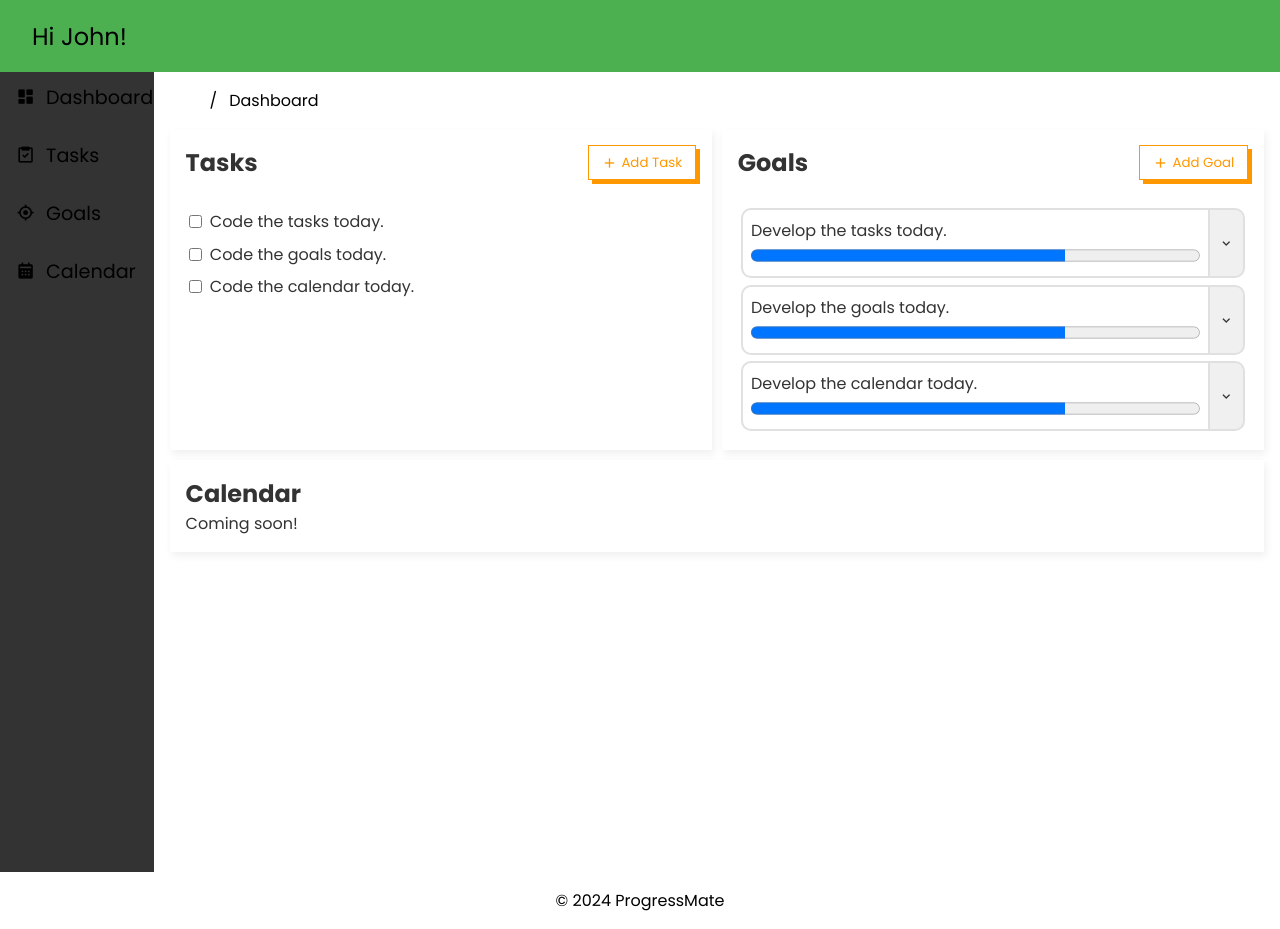
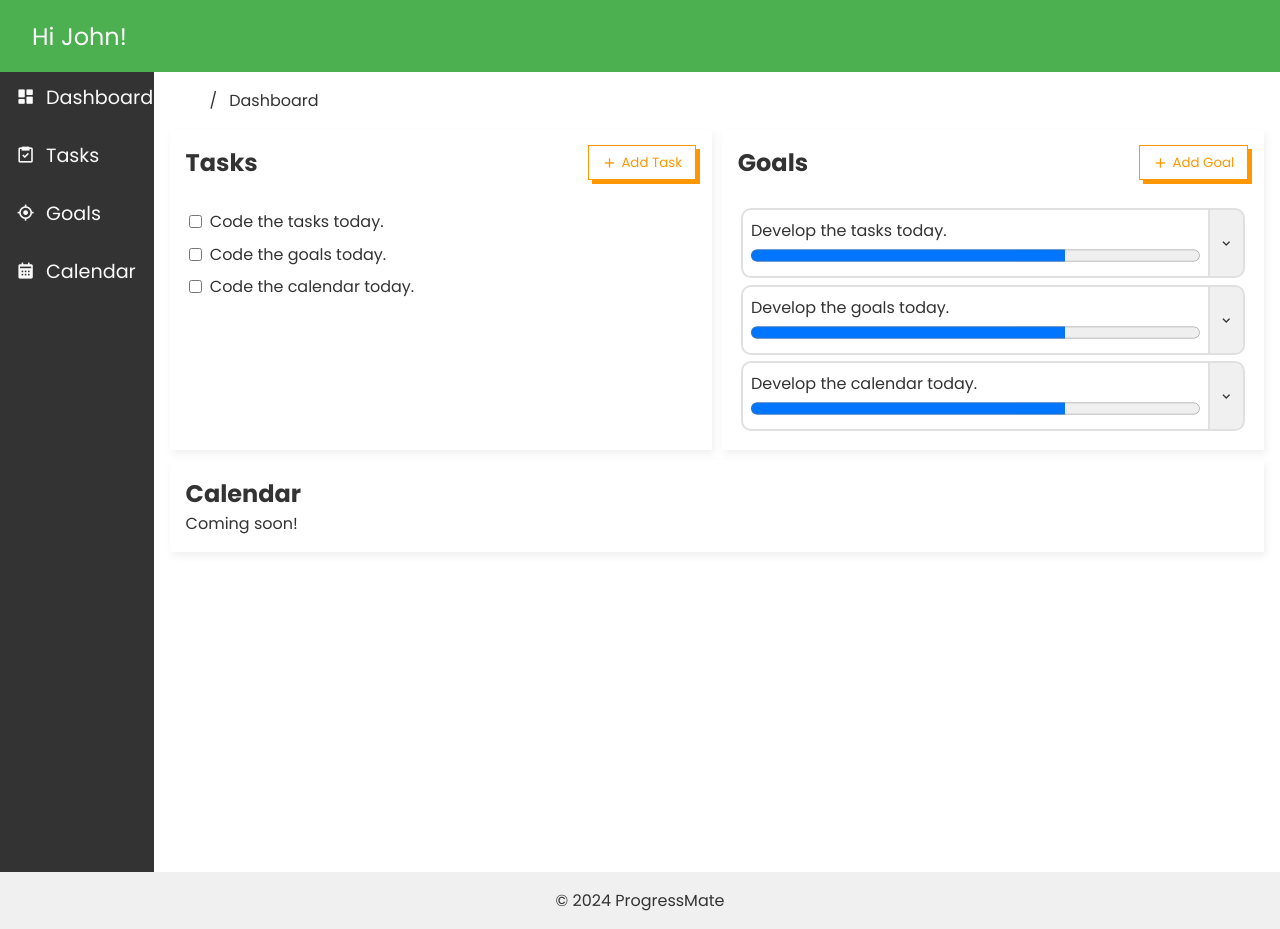
Before and after one commit to jrhylf/progress-mate-app, a React (Create React App) app in the folder progress-mate/frontend/: page /dashboard in a window 1280 px wide. Built offline with nearby package versions, Linux system fonts and the light colour scheme; some icons are missing.

Commit message:
updated css

```diff
--- a/progress-mate/frontend/src/css/Dashboard.css
+++ b/progress-mate/frontend/src/css/Dashboard.css
@@ -14,7 +14,7 @@
 .greeting {
     font-size: 1.5rem;
     margin-right: 1rem;
-    color: var(--text-color2);
+    color: var(--text-light);
 }
 
 .user-main {
@@ -28,8 +28,8 @@
     width: 100%;
     display: flex;
     flex-direction: column;
-    color: var(--text-color1);
-    background-color: var(--background-color2);
+    color: var(--text-dark);
+    background-color: var(--background-light2);
     padding: 1rem;
     overflow: hidden;
 }
@@ -84,7 +84,7 @@
     align-items: center;
     font-size: 1rem;
     margin-bottom: 1rem;
-    color: var(--text-color1); /* Assuming you want to apply a specific text color */
+    color: var(--text-dark); /* Assuming you want to apply a specific text color */
 }
 
 .breadcrumb > box-icon {
@@ -105,8 +105,8 @@
     height: auto;
     width: 100%;
     padding: 1rem;
-    color: var(--text-color1);
-    background-color: var(--background-color2);
+    color: var(--text-dark);
+    background-color: var(--background-light2);
 }
 
 /* Still fixing */
@@ -134,7 +134,7 @@
     }
 
     .nav {
-        color: var(--text-color2);
+        color: var(--text-light);
         background-color: var(--background-dark);
         max-width: 12%;
         padding: 0;
--- a/progress-mate/frontend/src/css/NotFound.css
+++ b/progress-mate/frontend/src/css/NotFound.css
@@ -12,7 +12,7 @@ div.not_found {
     align-items: center;
     gap: 5px;
     text-decoration: none;
-    color: var(--text-color2);
+    color: var(--text-light);
     background-color: var(--primary-accent);
     padding: 1rem 2rem;
     margin: 1rem;
```
